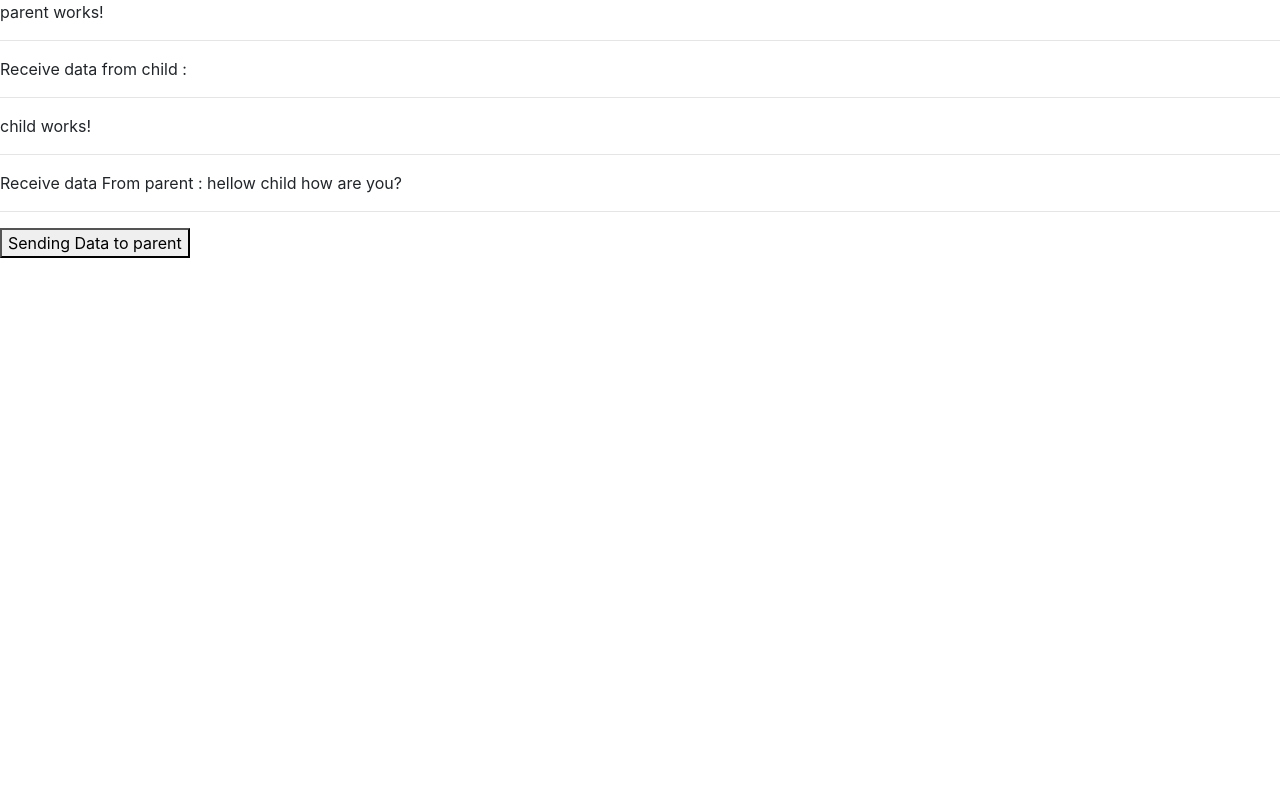
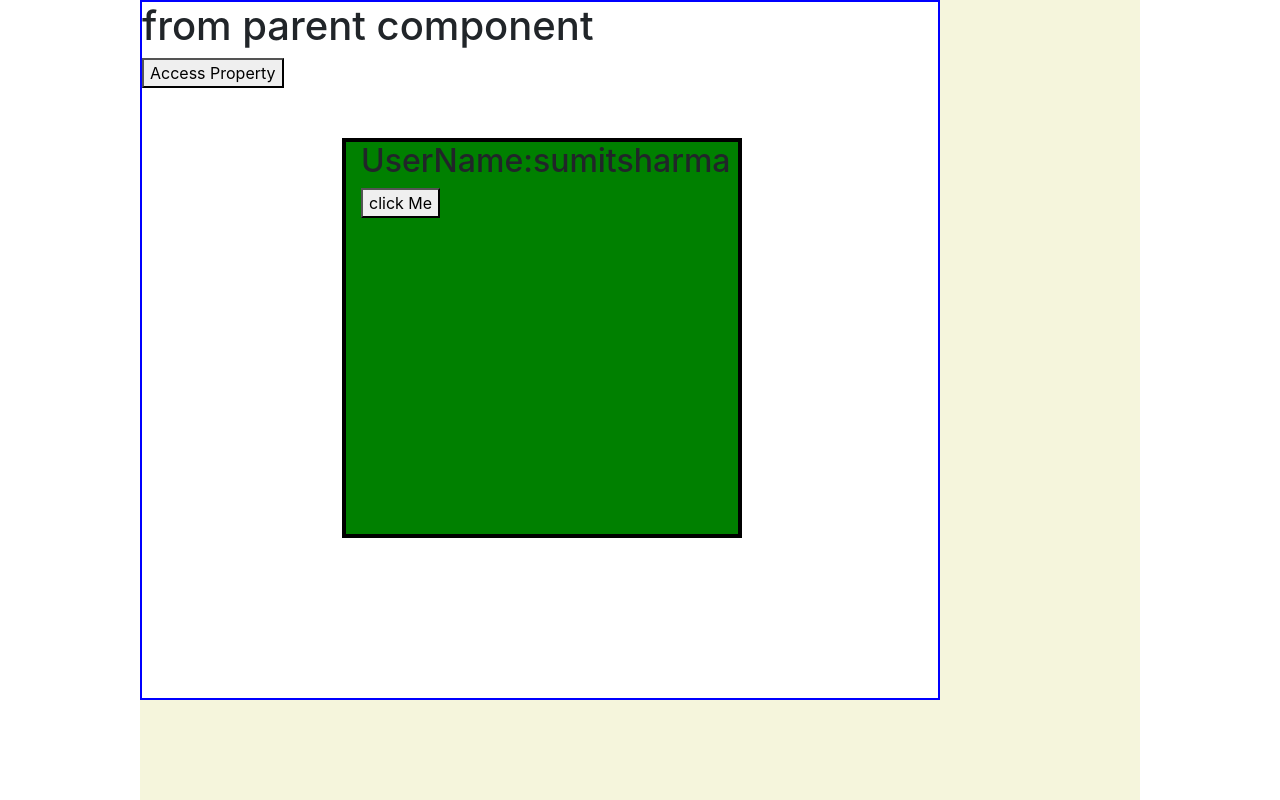
Before and after one commit to SumitSharma878/Angular, an Angular app: page / in a window 1280 px wide. Shown: the top 800 px of the page. Built offline with nearby package versions, Linux system fonts and the light colour scheme.

Commit message:
child property control by parent and Renderer2

```diff
--- a/src/app/app.component.css
+++ b/src/app/app.component.css
@@ -1,13 +1,5 @@
 .container{
-  width: 600px;
-  height: 700px;
-  border: 1px solid black;
-  background-color: burlywood;
+  height: 1000px;
+  width: 1000px;
+  background-color: beige;
 }
-.childComponent{
-  width: 400px;
-  height: 500px;
-  border: 1px solid red;
-  background-color: pink;
-  padding: 20px;
-}
--- a/src/app/app.component.html
+++ b/src/app/app.component.html
@@ -1 +1,6 @@
-<app-parent></app-parent>
+
+<div class="container">
+  <div class="row">
+    <app-parent></app-parent>
+  </div>
+</div>
--- a/src/app/app.module.ts
+++ b/src/app/app.module.ts
@@ -7,11 +7,13 @@ import { ChildComponent } from './child/child.component';
 import { ParentComponent } from './parent/parent.component';
 
 
+
 @NgModule({
   declarations: [
     AppComponent,
     ChildComponent,
     ParentComponent,
+
 
 
   ],
--- a/src/app/child/child.component.css
+++ b/src/app/child/child.component.css
@@ -0,0 +1,13 @@
+.container{
+  height: 400px;
+  width: 400px;
+  border: 4px solid black;
+  margin-top: 50px ;
+  margin-left: 200px;
+  background-color: green;
+}
+.boxId{
+  background-color: white;
+  color: black;
+  font-size: 25px;
+}
--- a/src/app/child/child.component.html
+++ b/src/app/child/child.component.html
@@ -1,5 +1,7 @@
-<p>child works!</p>
-<hr/>
-  Receive data From parent : {{y}}
-<hr/>
-<button (click)="sendData()">Sending Data to parent</button>
+<div class="container">
+  <!-- here boxId is class but i want to change the properties with help of child so modified to #boxId -->
+  <div #boxId>
+    <h2>UserName:{{uname}}</h2>
+    <button (click)="clickMe()">click Me </button>
+  </div>
+</div>
--- a/src/app/child/child.component.ts
+++ b/src/app/child/child.component.ts
@@ -1,5 +1,4 @@
-import { Component, Input, Output } from '@angular/core';
-import { EventEmitter } from '@angular/core';
+import { Component, ElementRef, ViewChild,Renderer2 } from '@angular/core';
 
 @Component({
   selector: 'app-child',
@@ -7,9 +6,22 @@ import { EventEmitter } from '@angular/core';
   styleUrls: ['./child.component.css']
 })
 export class ChildComponent {
-  @Input('y') y:string='';
-    @Output()  myEvent:EventEmitter<string>= new EventEmitter();
-    sendData():void{
-      this.myEvent.emit('im your child data');
-    }
+uname: string="sumitsharma";
+// below im creating emptty object without its throwing error
+@ViewChild('boxId') boxId:ElementRef={}as ElementRef ;
+constructor(private renderer:Renderer2){
+
 }
+clickMe(): void{
+  alert("Hello " + this.uname);
+  console.log(this.boxId);
+  // this.boxId.nativeElement.style.color = "yellow";
+  // this.boxId.nativeElement.style.backgroundColor = "blue";
+  // this.boxId.nativeElement.style.fontSize = "24px";
+  // better to use renderer  instead of plane javascript
+  this.renderer.setStyle(this.boxId.nativeElement, 'color', 'red');
+  this.renderer.setStyle(this.boxId.nativeElement, 'backgroundColor', 'blue');
+  this.renderer.setStyle(this.boxId.nativeElement, 'fontSize', '24px');
+  this.renderer.setProperty(this.boxId.nativeElement,'title','hisumit');
+;}
+}
--- a/src/app/parent/parent.component.css
+++ b/src/app/parent/parent.component.css
@@ -0,0 +1,6 @@
+.container{
+  height: 700px;
+  width: 800px;
+  border: 2px solid blue;
+  background-color: white;
+}
--- a/src/app/parent/parent.component.html
+++ b/src/app/parent/parent.component.html
@@ -1,6 +1,11 @@
-<p>parent works!</p>
-
-<hr/>
-Receive data from child : {{childDataReceived}}
-<hr/>
-<app-child [y]="parentMessage"(myEvent)="receivedData($event)"></app-child>
+<div class="container">
+  <div class="row">
+   <div class="col-mid-12">
+    <h1>from parent component</h1>
+    <button (click)="accessProperty()">Access Property</button>
+   </div>
+  </div>
+  <div class="row">
+    <app-child></app-child>
+  </div>
+</div>
--- a/src/app/parent/parent.component.ts
+++ b/src/app/parent/parent.component.ts
@@ -1,15 +1,19 @@
-import { Component } from '@angular/core';
+import { AfterViewInit, Component, ViewChild } from '@angular/core';
+import { ChildComponent } from '../child/child.component';
 
 @Component({
   selector: 'app-parent',
   templateUrl: './parent.component.html',
   styleUrls: ['./parent.component.css']
 })
-export class ParentComponent {
-  childDataReceived:string = '';
-receivedData(data: any):void {
- this.childDataReceived =data;
+export class ParentComponent implements AfterViewInit {
+// parent will take entire reference of child components
+@ViewChild( ChildComponent) boxId:ChildComponent={}as ChildComponent;
+accessProperty():void{
+  this.boxId.clickMe();
+  this.boxId.uname="sumitsharmaji";
 }
-parentMessage: string="hellow child how are you?";
+ngAfterViewInit(): void {
 
 }
+}
```
